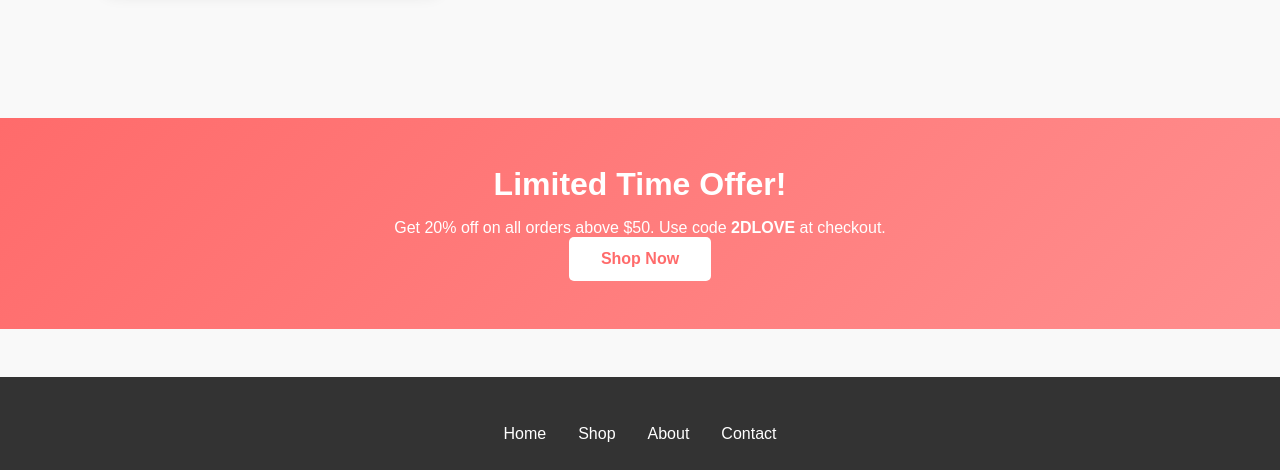
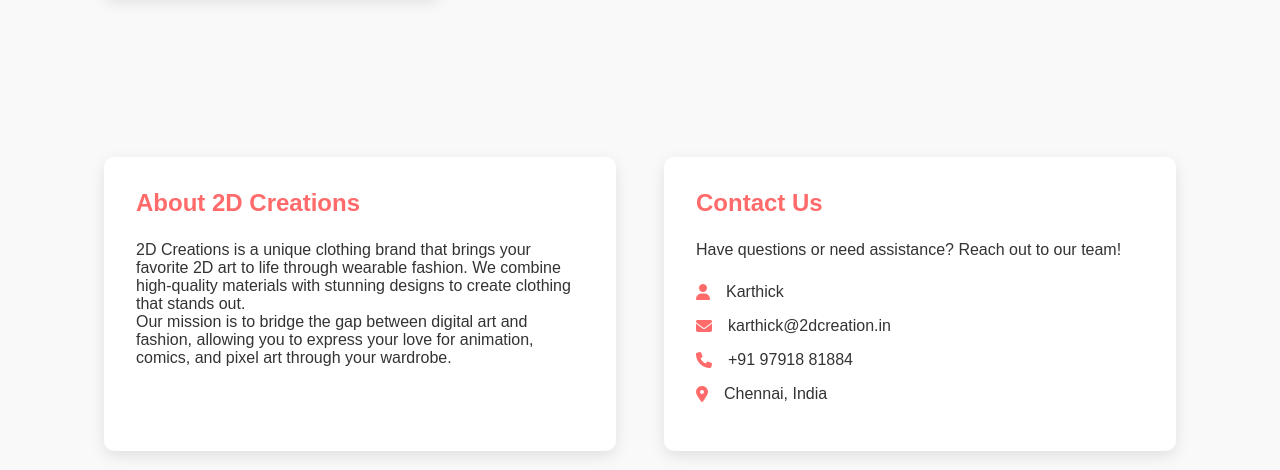
Before and after one commit to vitalizepayvve/2dcreation, a plain HTML site: page index.html in a window 1280 px wide. Shown: the part 1731-2201 px from the top of the page. Drawn offline with Linux system fonts and the light colour scheme.

Commit message:
Update index.html

```diff
--- a/index.html
+++ b/index.html
@@ -38,12 +38,23 @@
         }
 
         .logo {
+            display: flex;
+            align-items: center;
+            gap: 10px;
+        }
+
+        .logo img {
+            height: 40px;
+            width: auto;
+        }
+
+        .logo-text {
             font-size: 1.8rem;
             font-weight: bold;
             color: #ff6b6b;
         }
 
-        .logo span {
+        .logo-text span {
             color: #333;
         }
 
@@ -176,6 +187,43 @@
             margin-bottom: 1rem;
         }
 
+        /* About & Contact Section */
+        .about-contact {
+            padding: 5rem 5%;
+            max-width: 1200px;
+            margin: 0 auto;
+            display: grid;
+            grid-template-columns: 1fr 1fr;
+            gap: 3rem;
+        }
+
+        .about, .contact {
+            background: #fff;
+            padding: 2rem;
+            border-radius: 10px;
+            box-shadow: 0 5px 15px rgba(0, 0, 0, 0.1);
+        }
+
+        .about h2, .contact h2 {
+            margin-bottom: 1.5rem;
+            color: #ff6b6b;
+        }
+
+        .contact-info {
+            margin-top: 1.5rem;
+        }
+
+        .contact-info p {
+            margin-bottom: 1rem;
+            display: flex;
+            align-items: center;
+        }
+
+        .contact-info i {
+            margin-right: 1rem;
+            color: #ff6b6b;
+        }
+
         /* Promo Banner */
         .promo-banner {
             background: linear-gradient(135deg, #ff6b6b, #ff8e8e);
@@ -243,6 +291,10 @@
             .products {
                 grid-template-columns: repeat(auto-fill, minmax(200px, 1fr));
             }
+
+            .about-contact {
+                grid-template-columns: 1fr;
+            }
         }
     </style>
 </head>
@@ -250,7 +302,10 @@
     <!-- Header & Navigation -->
     <header>
         <nav class="navbar">
-            <div class="logo">2D <span>Creations</span></div>
+            <div class="logo">
+                <img src="images/1.jpeg" alt="2D Creations Logo">
+                <div class="logo-text">2D <span>Creations</span></div>
+            </div>
             <div class="nav-links">
                 <a href="#home">Home</a>
                 <a href="#shop">Shop</a>
@@ -316,6 +371,25 @@
         </div>
     </section>
 
+    <!-- About & Contact Section -->
+    <section class="about-contact" id="about">
+        <div class="about">
+            <h2>About 2D Creations</h2>
+            <p>2D Creations is a unique clothing brand that brings your favorite 2D art to life through wearable fashion. We combine high-quality materials with stunning designs to create clothing that stands out.</p>
+            <p>Our mission is to bridge the gap between digital art and fashion, allowing you to express your love for animation, comics, and pixel art through your wardrobe.</p>
+        </div>
+        <div class="contact" id="contact">
+            <h2>Contact Us</h2>
+            <p>Have questions or need assistance? Reach out to our team!</p>
+            <div class="contact-info">
+                <p><i class="fas fa-user"></i> Karthick</p>
+                <p><i class="fas fa-envelope"></i> karthick@2dcreation.in</p>
+                <p><i class="fas fa-phone"></i> +91 97918 81884</p>
+                <p><i class="fas fa-map-marker-alt"></i> Chennai, India</p>
+            </div>
+        </div>
+    </section>
+
     <!-- Promo Banner -->
     <section class="promo-banner">
         <h2>Limited Time Offer!</h2>
@@ -324,7 +398,7 @@
     </section>
 
     <!-- Footer -->
-    <footer id="contact">
+    <footer>
         <div class="footer-links">
             <a href="#home">Home</a>
             <a href="#shop">Shop</a>
```
